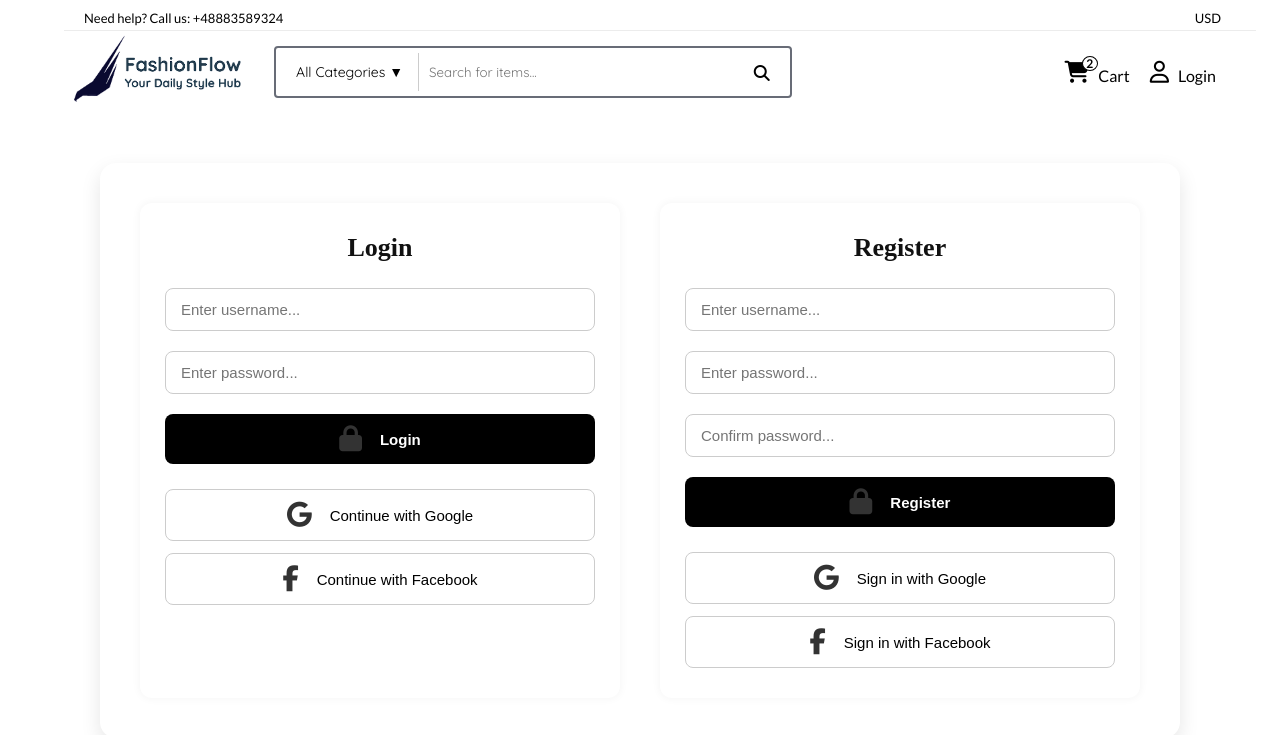
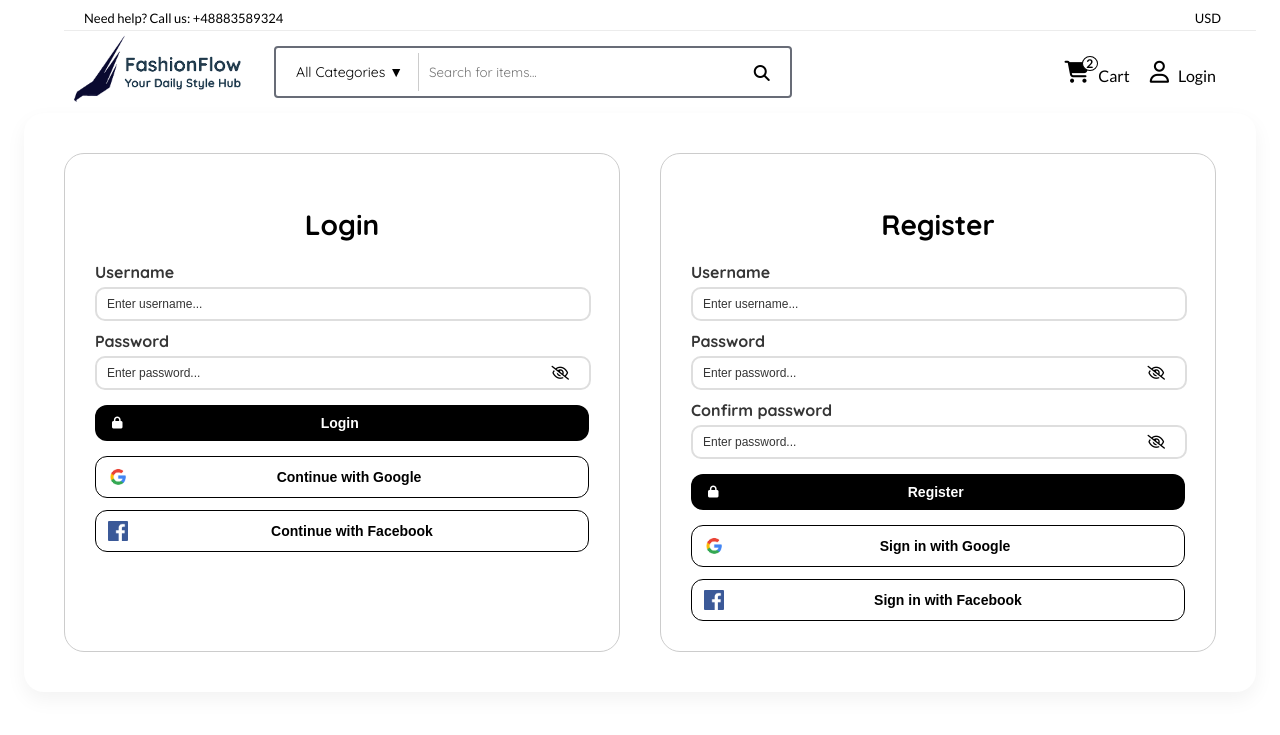
Before and after one commit to Velfoy/eBiznesShop, a React (Vite) app: page /loginregister in a window 1280 px wide. Shown: the top 735 px of the page. Built offline with nearby package versions, Linux system fonts and the light colour scheme.

Commit message:
Register Login Form styled version

```diff
--- a/src/App.jsx
+++ b/src/App.jsx
@@ -11,7 +11,7 @@ function App() {
     <div className="centering">
       <HeaderNav></HeaderNav>
 
-      <div className="p-4">
+      <div className="p-4 contentMain">
         <Routes>
           <Route path="/" element={<Home />} />
           <Route path="/products" element={<Products />} />
--- a/src/index.css
+++ b/src/index.css
@@ -8,3 +8,10 @@ body {
   width: 100%;
   align-items: center;
 }
+.contentMain{
+  display: flex;
+  flex-direction: column;
+  width: 100%;
+  align-items: center;
+  justify-content: center;
+}
--- a/src/pages/LoginForm.jsx
+++ b/src/pages/LoginForm.jsx
@@ -1,32 +1,50 @@
-import React from "react";
+import React, { useState } from "react";
+import googleLogo from "../assets/googleLogo.png";
+import facebookLogo from "../assets/facebookLogo.png";
 
 function LoginForm() {
+    const [showPassword, setShowPassword] = useState(false);
+
     return (
         <div className="form-section">
             <h2>Login</h2>
             <form className="form">
-                <input
-                    type="text"
-                    placeholder="Enter username..."
-                    className="input-field"
-                    required
-                />
-                <input
-                    type="password"
-                    placeholder="Enter password..."
-                    className="input-field"
-                    required
-                />
+                <div className="input-wrapper">
+                    <label>Username</label>
+                    <input type="text" placeholder="Enter username..." className="input-field" required />
+                </div>
+
+                <div className="input-wrapper">
+                    <label>Password</label>
+                    <input
+                        type={showPassword ? "text" : "password"}
+                        placeholder="Enter password..."
+                        className="input-field"
+                        required
+                    />
+                    <span
+                        className="toggle-visibility"
+                        onClick={() => setShowPassword(prev => !prev)}
+                    >
+                        {showPassword?<i class="fa-regular fa-eye"></i>:<i class="fa-regular fa-eye-slash"></i>}
+                    </span>
+                </div>
+
                 <button type="submit" className="btn primary-btn">
-                    <i className="fas fa-lock icon"></i> Login
+                    <i className="fas fa-lock icon"></i>
+                    <span className="btn-label">Login</span>
                 </button>
+
             </form>
+
             <div className="social-login">
                 <button className="btn google-btn">
-                    <i className="fab fa-google icon"></i> Continue with Google
+                   <img src={googleLogo} alt="google-icon"></img>
+                    <span className="btn-label-google">Continue with Google</span>
                 </button>
                 <button className="btn facebook-btn">
-                    <i className="fab fa-facebook-f icon"></i> Continue with Facebook
+                    <img src={facebookLogo} alt="google-icon"></img>
+                    <span className="btn-label-facebook">Continue with Facebook</span>
                 </button>
             </div>
         </div>
--- a/src/pages/RegisterForm.jsx
+++ b/src/pages/RegisterForm.jsx
@@ -1,38 +1,66 @@
-import React from "react";
+import React, { useState } from "react";
+import googleLogo from "../assets/googleLogo.png";
+import facebookLogo from "../assets/facebookLogo.png";
 
 function RegisterForm() {
+    const [showPassword, setShowPassword] = useState(false);
+    const [showConfirm, setShowConfirm] = useState(false);
+
     return (
         <div className="form-section">
             <h2>Register</h2>
             <form className="form">
+                <div className="input-wrapper">
+                    <label>Username</label>
+                    <input type="text" placeholder="Enter username..." className="input-field" required />
+                </div>
+
+                <div className="input-wrapper">
+                    <label>Password</label>
                     <input
-                    type="text"
-                    placeholder="Enter username..."
-                    className="input-field"
-                    required
-                />
-                <input
-                    type="password"
+                        type={showPassword ? "text" : "password"}
                         placeholder="Enter password..."
                         className="input-field"
                         required
                     />
+                    <span
+                        className="toggle-visibility"
+                        onClick={() => setShowPassword(prev => !prev)}
+                    >
+                        {showPassword?<i class="fa-regular fa-eye"></i>:<i class="fa-regular fa-eye-slash"></i>}
+                    </span>
+                </div>
+
+                <div className="input-wrapper">
+                    <label>Confirm password</label>
                     <input
-                    type="password"
-                    placeholder="Confirm password..."
+                        type={showConfirm ? "text" : "password"}
+                        placeholder="Enter password..."
                         className="input-field"
                         required
                     />
+                    <span
+                        className="toggle-visibility"
+                        onClick={() => setShowConfirm(prev => !prev)}
+                    >
+                        {showConfirm?<i class="fa-regular fa-eye"></i>:<i class="fa-regular fa-eye-slash"></i>}
+                    </span>
+                </div>
+
                 <button type="submit" className="btn primary-btn">
-                    <i className="fas fa-lock icon"></i> Register
+                    <i className="fas fa-lock icon"></i>
+                    <span className="btn-label">Register</span>
                 </button>
             </form>
+
             <div className="social-login">
                 <button className="btn google-btn">
-                    <i className="fab fa-google icon"></i> Sign in with Google
+                    <img src={googleLogo} alt="google-icon"></img>
+                    <span className="btn-label-google">Sign in with Google</span>
                 </button>
                 <button className="btn facebook-btn">
-                    <i className="fab fa-facebook-f icon"></i> Sign in with Facebook
+                    <img src={facebookLogo} alt="google-icon"></img>
+                    <span className="btn-label-facebook">Sign in with Facebook</span>
                 </button>
             </div>
         </div>
--- a/src/styles/loginRegister.css
+++ b/src/styles/loginRegister.css
@@ -1,105 +1,154 @@
-/* Scoped reset inside the component only */
-.login-register-container * {
-    margin: 0;
-    padding: 0;
-    box-sizing: border-box;
+.login-register-container {
+  font-family: 'Quicksand', sans-serif;
+  display: flex;
+  flex-direction: row;
+  justify-content: center;
+  gap: 40px;
+  padding: 40px;
+  background-color: #fff;
+  border-radius: 20px;
+  box-shadow: 0 8px 20px rgba(0, 0, 0, 0.05);
+  width: 90vw;
+  max-width: 1200px;
+  margin-bottom: 40px;
 }
 
-  .login-register-container {
-    display: flex;
-    justify-content: space-between;
-    flex-wrap: wrap;
-    max-width: 1000px;
-    margin: 50px auto;
-    padding: 40px;
+.login-register .form-section {
+  flex: 1;
+  padding: 30px;
+  border: 1.5px solid #ccc;
+  border-radius: 20px;
   background-color: #fff;
-    border-radius: 16px;
-    box-shadow: 0 8px 20px rgba(0, 0, 0, 0.1);
-    gap: 40px;
-  }
-
-  /* Prefixing everything with .login-register to keep styles isolated */
-  .login-register .form-section {
-    flex: 1 1 420px;
-    background-color: #fff;
-    padding: 30px 25px;
-    border-radius: 12px;
-    box-shadow: 0 0 10px rgba(0, 0, 0, 0.05);
 }
 
 .login-register .form-section h2 {
+  font-size: 28px;
+  font-weight: 700;
   text-align: center;
-    margin-bottom: 25px;
-    font-size: 26px;
-    color: #111;
+  margin-bottom: 20px;
 }
 
-  .login-register .input-field {
-    width: 100%;
-    padding: 12px 45px 12px 15px;
-    font-size: 15px;
-    border: 1px solid #ccc;
-    border-radius: 8px;
-    outline: none;
-    margin-bottom: 20px;
-    transition: border-color 0.2s;
+.login-register .form {
+  display: flex;
+  flex-direction: column;
+  gap: 10px;
 }
 
-  .login-register .input-field:focus {
-    border-color: #888;
+.login-register .form label {
+  font-weight: bold;
+  margin-bottom: 5px;
+  font-size: 16px;
 }
 
-  .login-register .icon {
-    margin-right: 8px;
+.login-register .input-wrapper {
+  position: relative;
+  display: flex;
+  flex-direction: column;
+  justify-content: center;
+  align-items: flex-start;
+}
+.input-wrapper label{
+  font-size: 16px;
+  color: #353535;
+  font-weight: 600;
+}
+.login-register .input-field {
+  width: 97.5%;
+  padding: 8px 0px 8px 10px;
+  border-radius: 10px;
+  border: 2px solid #DEDEDE;
+  font-size: 12px;
+  font-weight: 300;
+  outline: none;
+}
+.login-register .input-field::placeholder{
+  color: #353535;
+}
+
+.login-register .toggle-visibility {
+  position: absolute;
+  right: 20px;
+  top: 33px;
+  cursor: pointer;
+  user-select: none;
+  font-size: 14px;
 }
 
 .login-register .btn {
-    width: 100%;
-    padding: 12px;
-    border: none;
-    border-radius: 8px;
-    font-size: 15px;
+  border-radius: 12px;
+  padding: 10px 12px 10px 12px;
+  font-size: 14px;
+  font-weight: bold;
   cursor: pointer;
-    transition: background 0.3s ease;
   display: flex;
   align-items: center;
-    justify-content: center;
+  justify-content: start;
   gap: 10px;
+  border: 1px solid #000;
+  width: 100%;
 }
-
+.primary-btn span{
+  margin: 0 auto;
+  transform: translateX(-15px);
+}
+.facebook-btn span,.google-btn span{
+  margin: 0 auto;
+  transform: translateX(-5px);
+}
+.google-btn span{
+  margin: 0 auto;
+  transform: translateX(-8px);
+}
 .login-register .primary-btn {
   background-color: #000;
   color: #fff;
-    font-weight: 600;
+  border: none;
+  margin-top: 5px;
+}
+.primary-btn i{
+  font-size: 12px;
+  color: white;
+  margin-left: 5px;
+}
+.loginBtnP{
+  margin: 0px;
 }
 
 .login-register .social-login {
-    margin-top: 25px;
   display: flex;
   flex-direction: column;
   gap: 12px;
+  margin-top: 15px;
 }
 
 .login-register .google-btn,
 .login-register .facebook-btn {
+  display: flex;
+  align-items: center;
+  justify-content: start;
   background-color: #fff;
-    border: 1px solid #ccc;
   color: #000;
-    font-weight: 500;
+  padding: 10px 12px 10px 12px;
 }
 
+.login-register .google-btn img,
+.login-register .facebook-btn img{
+  width: 20px;
+  height: 20px;
+}
+.login-register .google-btn i,
+.login-register .facebook-btn i{
+  color: black;
+  font-size: 14px;
+  margin-left: 5px;
+}
 .login-register .google-btn:hover,
 .login-register .facebook-btn:hover {
-    background-color: #f1f1f1;
+  background-color: #f5f5f5;
 }
 
 @media (max-width: 768px) {
   .login-register-container {
     flex-direction: column;
-      padding: 20px;
-    }
-
-    .login-register .form-section {
-      width: 100%;
   }
 }
```
Also changed, not shown: src/assets/facebookLogo.png (added), src/assets/googleLogo.png (added). Lines whose indentation alone changed are shown as unchanged.
